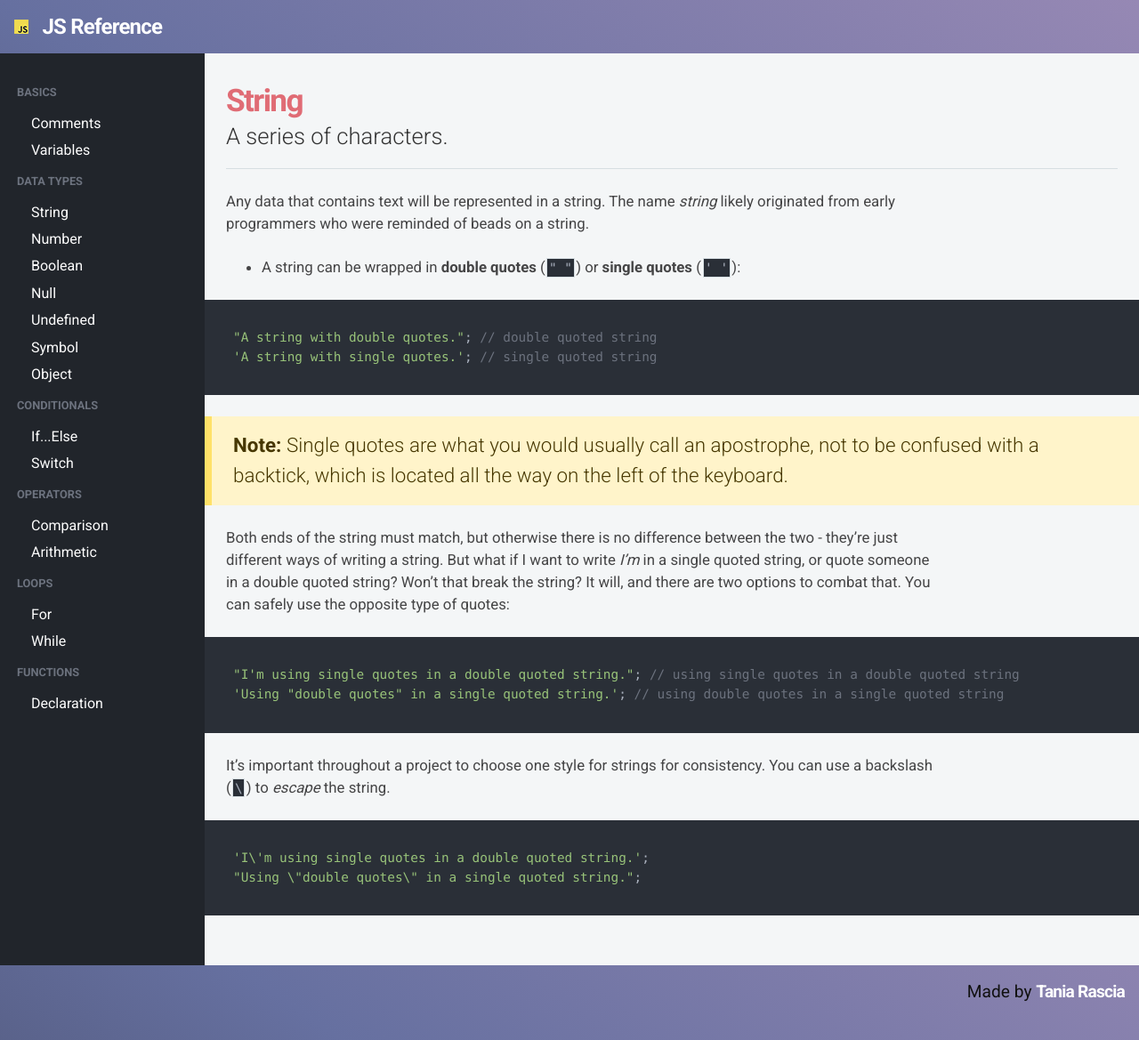
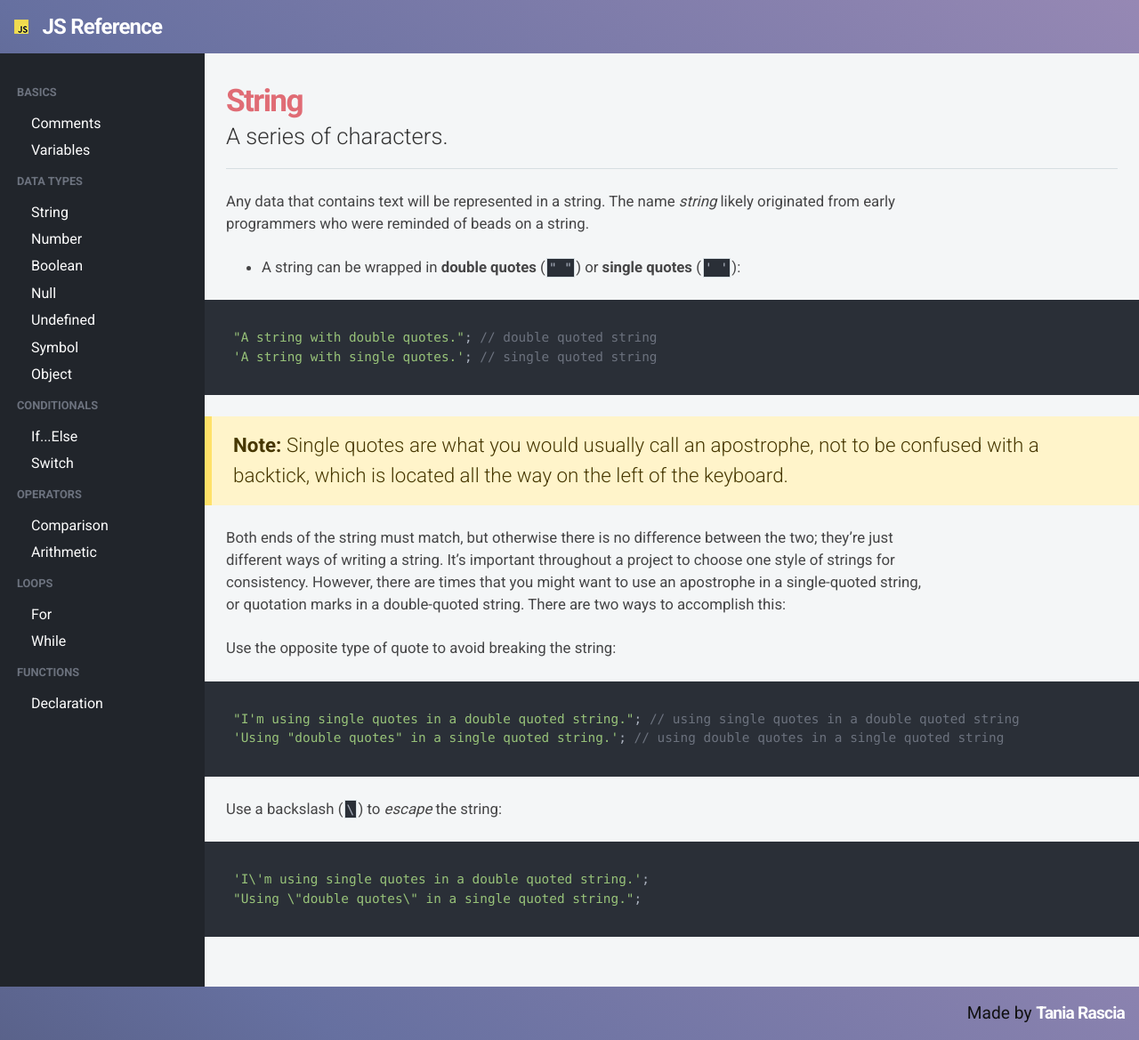
Before and after one commit to KJLarson/snippets, a Jekyll site: the page built from _pages/01_string.md, in a window 1280 px wide. Shown: the whole page at 89% size. Built offline with Jekyll 4.4.1, drawn with Linux system fonts in a browser that asks for light colours; nearby versions of some CDN libraries.

Commit message:
Update 01_string.md

````diff
--- a/_pages/01_string.md
+++ b/_pages/01_string.md
@@ -18,14 +18,16 @@ Any data that contains text will be represented in a string. The name *string* l
 
 > **Note:** Single quotes are what you would usually call an apostrophe, not to be confused with a backtick, which is located all the way on the left of the keyboard.
 
-Both ends of the string must match, but otherwise there is no difference between the two - they're just different ways of writing a string. But what if I want to write *I'm* in a single quoted string, or quote someone in a double quoted string? Won't that break the string? It will, and there are two options to combat that. You can safely use the opposite type of quotes:
+Both ends of the string must match, but otherwise there is no difference between the two; they're just different ways of writing a string. It's important throughout a project to choose one style of strings for consistency. However, there are times that you might want to use an apostrophe in a single-quoted string, or quotation marks in a double-quoted string. There are two ways to accomplish this:
+
+Use the opposite type of quote to avoid breaking the string:
 
 ```js
 "I'm using single quotes in a double quoted string."; // using single quotes in a double quoted string
 'Using "double quotes" in a single quoted string.'; // using double quotes in a single quoted string
 ```
 
-It's important throughout a project to choose one style for strings for consistency. You can use a backslash (`\`) to *escape* the string.
+Use a backslash (`\`) to *escape* the string:
 
 ```js
 'I\'m using single quotes in a double quoted string.';
````
